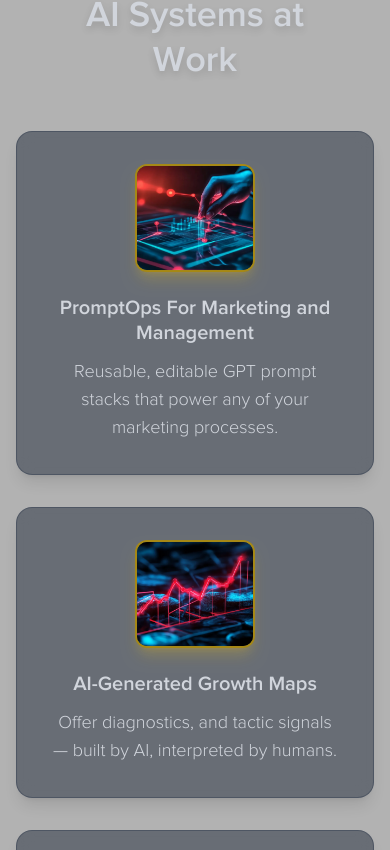
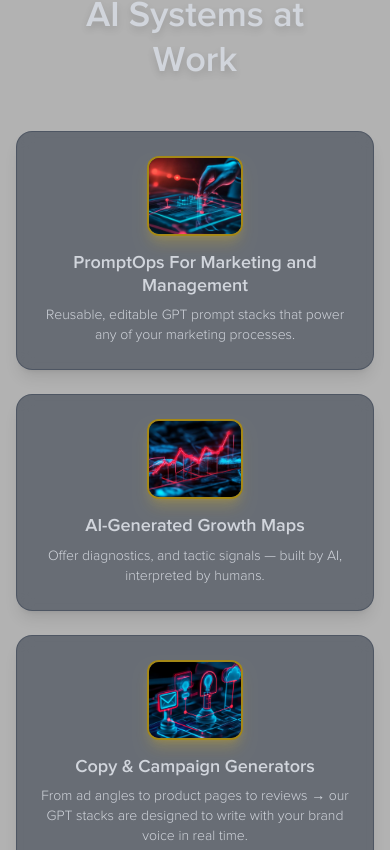
Before and after one commit to judeandy1999/vamossy.com, a Next.js app: page /about in a window 390 px wide. Shown: the part 4634-5484 px from the top of the page. Built offline with nearby package versions, Linux system fonts and the light colour scheme; no server answers.

Commit message:
feat: adjust styling for AiSystemsWorkCards component for improved layout and readability

```diff
--- a/components/about/ai-systems-work-cards.jsx
+++ b/components/about/ai-systems-work-cards.jsx
@@ -9,17 +9,17 @@ export default function AiSystemsWorkCards({ cards }) {
   return (
     <div
       ref={ref}
-      className="max-w-7xl mx-auto grid grid-cols-1 sm:grid-cols-2 lg:grid-cols-4 gap-8"
+      className="max-w-7xl mx-auto grid grid-cols-1 sm:grid-cols-2 lg:grid-cols-4 gap-6 md:gap-8"
     >
       {cards.map((card, idx) => (
         <motion.div
           key={idx}
-          className="bg-gray-800/50 backdrop-blur-sm border border-gray-700/50 rounded-2xl p-8 flex flex-col items-center shadow-lg"
+          className="bg-gray-800/50 backdrop-blur-sm border border-gray-700/50 rounded-2xl p-6 md:p-8 flex flex-col items-center shadow-lg"
           initial={{ opacity: 0, y: 40 }}
           animate={isInView ? { opacity: 1, y: 0 } : {}}
           transition={{ duration: 0.7, delay: 0.1 + idx * 0.12 }}
         >
-          <div className="w-30 h-27 md:w-38 md:h-38 mb-6 rounded-xl border-2 border-yellow-400/60 shadow-yellow-400/20 shadow-lg overflow-hidden flex items-center justify-center bg-gray-900/80">
+          <div className="w-24 h-20 sm:w-28 sm:h-24 md:w-32 md:h-28 lg:w-36 lg:h-32 mb-4 md:mb-6 rounded-xl border-2 border-yellow-400/60 shadow-yellow-400/20 shadow-lg overflow-hidden flex items-center justify-center bg-gray-900/80">
             <img
               src={card.image}
               alt={card.title}
@@ -27,10 +27,10 @@ export default function AiSystemsWorkCards({ cards }) {
               draggable={false}
             />
           </div>
-          <h3 className="text-gray-300 text-xl md:text-3xl font-semibold mb-3 text-center leading-tight">
+          <h3 className="text-gray-300 text-lg sm:text-xl md:text-2xl lg:text-3xl font-semibold mb-2 md:mb-3 text-center leading-tight">
             {card.title}
           </h3>
-          <p className="text-gray-300 text-lg md:text-lg text-center font-light">
+          <p className="text-gray-300 text-sm sm:text-base md:text-lg text-center font-light">
             {card.description}
           </p>
         </motion.div>
```
